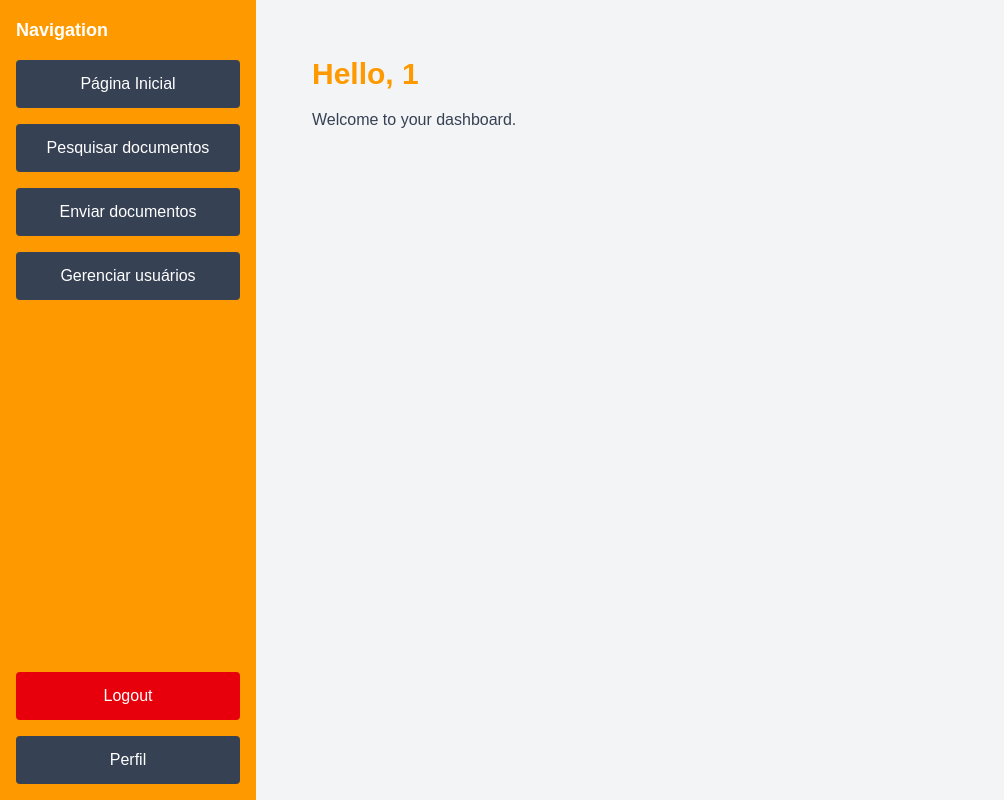
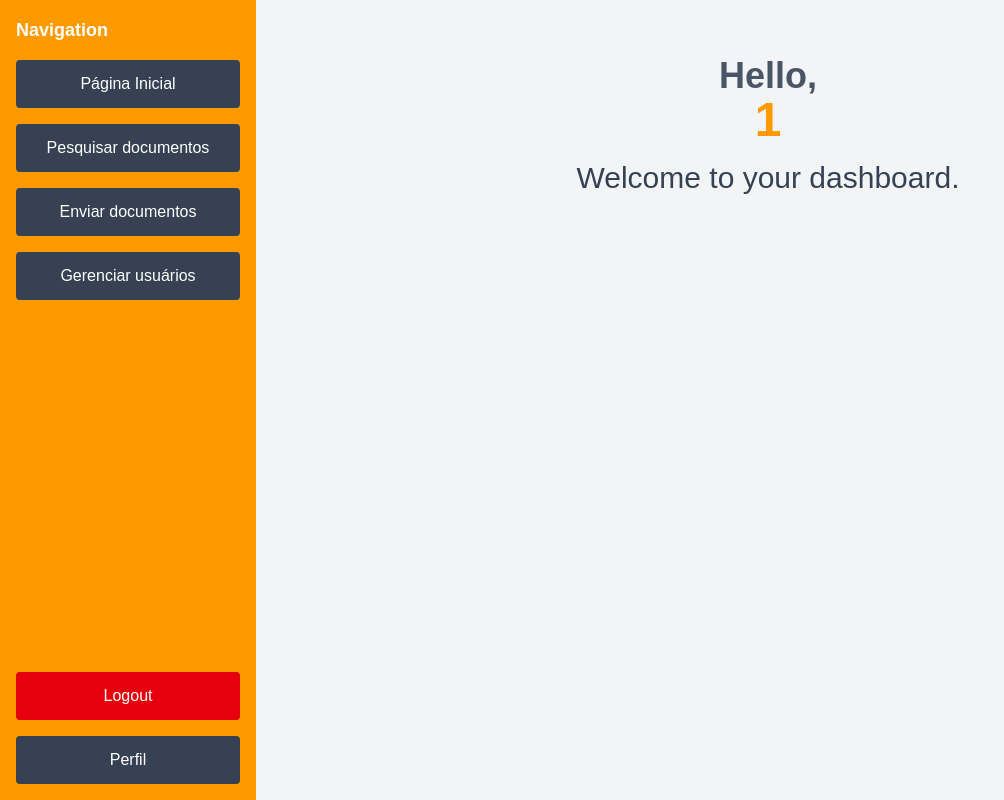
Before and after one commit to felipestawinski/kpi-master-front, a Next.js app in the folder kpi-master-front/: page /main in a window 1280 px wide. Shown: the whole page, without its empty margins (0-1004 px from the left). Built offline with nearby package versions, Linux system fonts and the light colour scheme; sample sign-in values are in the browser's storage.

Commit message:
main page changes

```diff
--- a/kpi-master-front/src/app/(app)/main/page.tsx
+++ b/kpi-master-front/src/app/(app)/main/page.tsx
@@ -41,12 +41,13 @@ export default function MainPage() {
   };
 
   return (
-    <div className="flex">
+    <div className="flex ">
 
       {/* Main content */}
-      <div className="flex-1 p-8 bg-gray-100">
-        <h1 className="text-3xl font-semibold text-amber-500">Hello, {username}</h1>
-        <p className="mt-4 text-gray-700">Welcome to your dashboard.</p>
+      <div className="flex-1 p-8 bg-gray-100 flex items-center flex-col justify-center">
+        <h1 className="text-4xl font-semibold text-gray-600 ">Hello,</h1>
+        <h1 className="text-5xl font-semibold text-amber-500">{username}</h1>
+        <p className="text-3xl mt-4 text-gray-700">Welcome to your dashboard.</p>
       </div>
     </div>
   );
```
